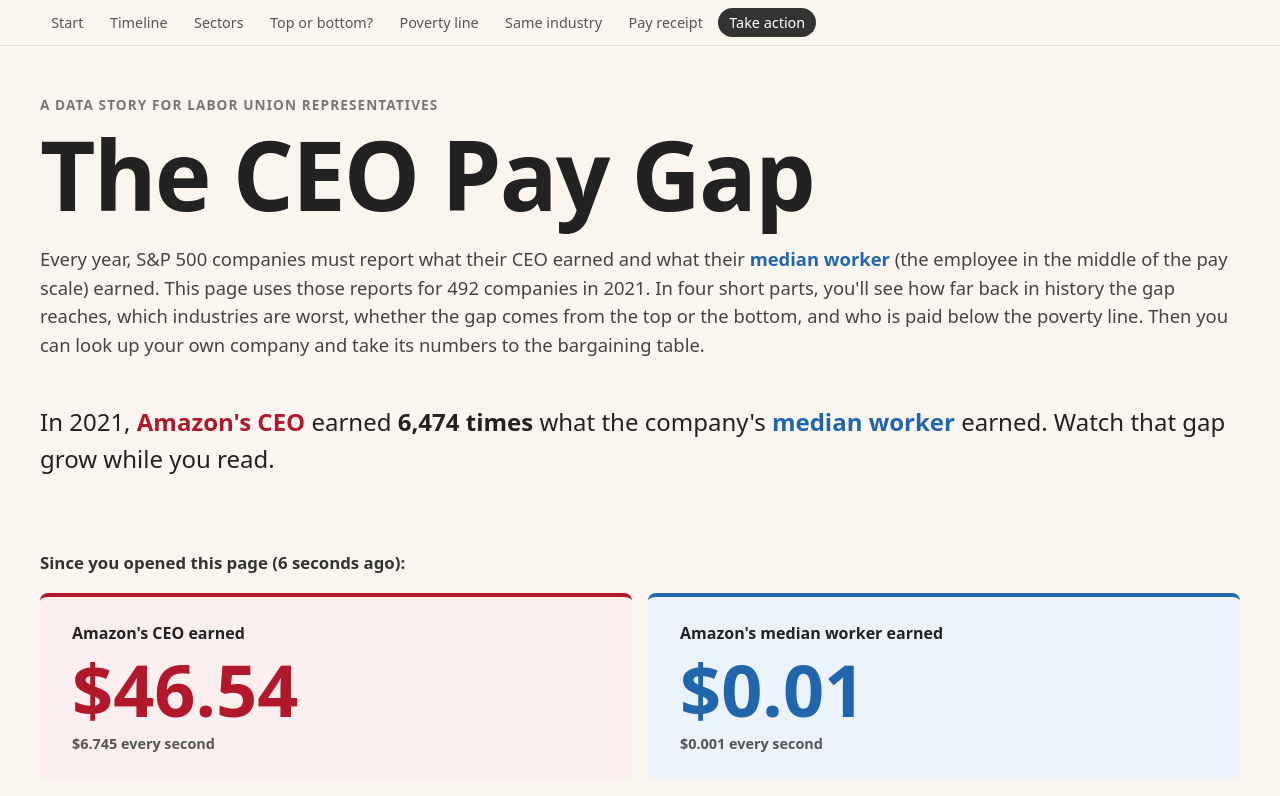
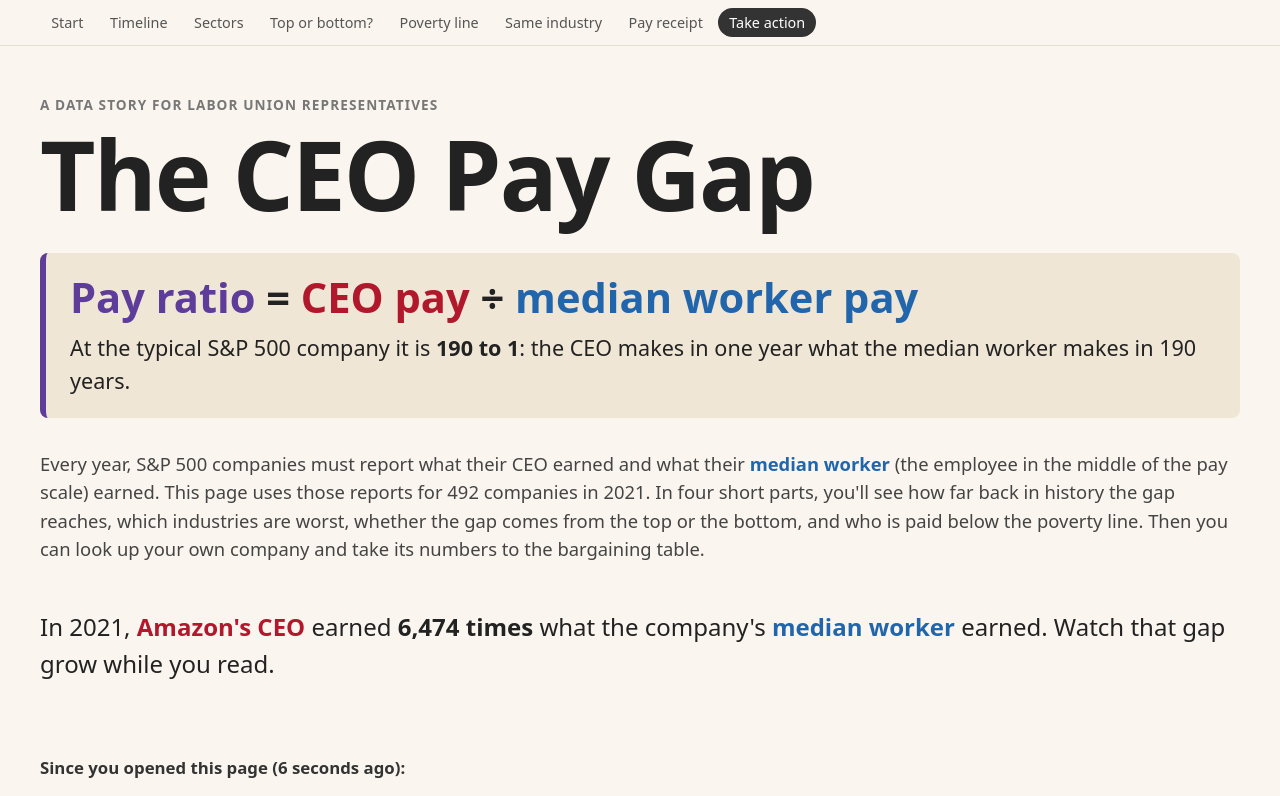
Before and after one commit to aisharashidahmed/CS1710-Final_Project, a SvelteKit app: page / in a window 1280 px wide. Shown: the top 796 px of the page. Built offline with nearby package versions, Linux system fonts and the light colour scheme.

Commit message:
Define pay ratio in large text at the top; update process book

```diff
--- a/src/routes/+page.svelte
+++ b/src/routes/+page.svelte
@@ -66,6 +66,17 @@
 	<section id="hook">
 		<p class="kicker">A data story for labor union representatives</p>
 		<h1>The CEO Pay Gap</h1>
+		<!-- The one term the whole page depends on, defined first and big. -->
+		<div class="definition">
+			<p class="formula">
+				<span class="term">Pay ratio</span> =
+				<span class="ceo">CEO pay</span> ÷ <span class="worker">median worker pay</span>
+			</p>
+			<p class="example">
+				At the typical S&amp;P 500 company it is <strong>190 to 1</strong>: the CEO makes in one
+				year what the median worker makes in 190 years.
+			</p>
+		</div>
 		<p class="about">
 			Every year, S&amp;P 500 companies must report what their CEO earned and what their
 			<span class="worker">median worker</span> (the employee in the middle of the pay scale)
@@ -288,6 +299,30 @@
 		letter-spacing: -0.02em;
 	}
 
+	.definition {
+		margin: 1rem 0 1.5rem;
+		padding: 1.25rem 1.5rem;
+		border-left: 6px solid var(--company-dark);
+		border-radius: 8px;
+		background: var(--card);
+	}
+
+	.formula {
+		margin: 0 0 0.5rem;
+		font-size: clamp(1.6rem, 3.6vw, 2.6rem);
+		font-weight: 700;
+		line-height: 1.2;
+	}
+
+	.term {
+		color: var(--company-dark);
+	}
+
+	.example {
+		margin: 0;
+		font-size: clamp(1.1rem, 1.8vw, 1.35rem);
+	}
+
 	.about {
 		margin: 0.5rem 0 1.25rem;
 		color: #444;
```
Also changed, not shown: 1 other file (tests, documents, lock files or other folders).
